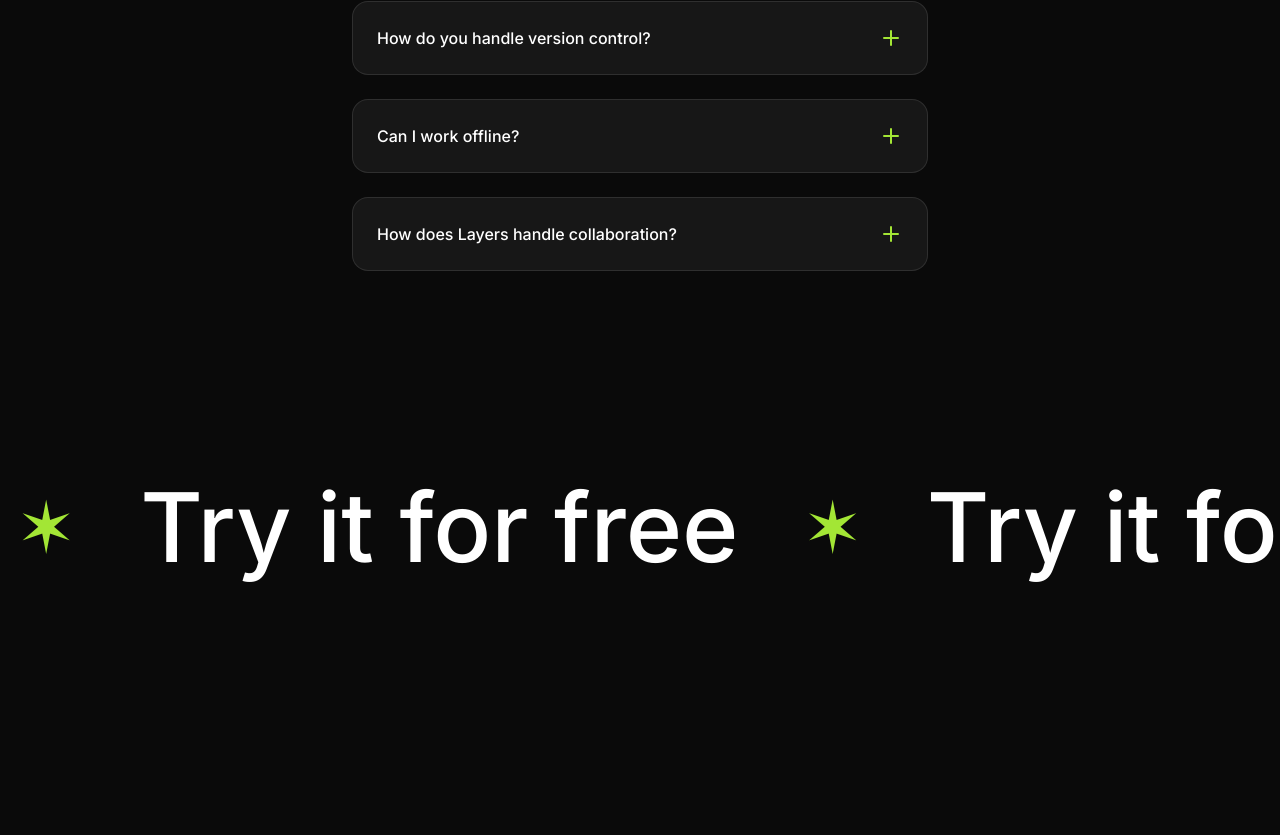
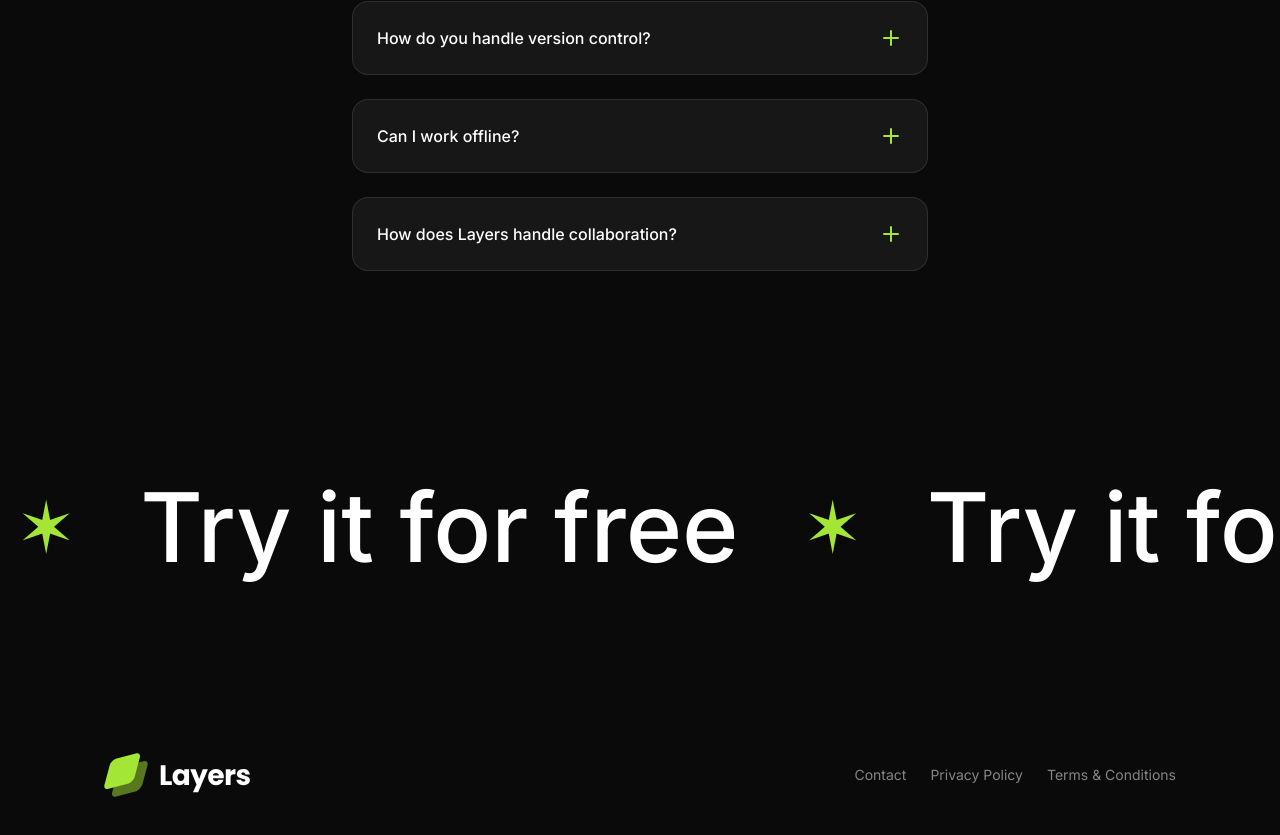
Before and after one commit to ervanervan/layers-landing-page, a Next.js app: page / in a window 1280 px wide. Shown: the part 4546-5381 px from the top of the page. Before the commit the page ends 5233 px from the top, so only its background shows below. Built offline with nearby package versions, Linux system fonts and the light colour scheme.

Commit message:
update: Footer section

```diff
--- a/src/app/page.tsx
+++ b/src/app/page.tsx
@@ -6,6 +6,7 @@
 import Integrations from "@/sections/Integrations";
 import Faqs from "@/sections/Faqs";
 import CallToAction from "@/sections/CallToAction";
+import Footer from "@/sections/Footer";
 
 export default function Home() {
   return (
@@ -18,6 +19,7 @@
       <Integrations />
       <Faqs />
       <CallToAction />
+      <Footer />
     </>
   );
 }
--- a/src/sections/Footer.tsx
+++ b/src/sections/Footer.tsx
@@ -1,9 +1,31 @@
+import Image from "next/image";
+import logoImage from "@/assets/images/logo.svg";
+
 const footerLinks = [
-    { href: "#", label: "Contact" },
-    { href: "#", label: "Privacy Policy" },
-    { href: "#", label: "Terms & Conditions" },
+  { href: "#", label: "Contact" },
+  { href: "#", label: "Privacy Policy" },
+  { href: "#", label: "Terms & Conditions" },
 ];
 
 export default function Footer() {
-    return <div>Footer</div>;
+  return (
+    <footer className="py-16">
+      <div className="container">
+        <div className="flex flex-col md:flex-row md:justify-between items-center gap-6">
+          <div>
+            <Image src={logoImage} alt="Layers logo" />
+          </div>
+          <div>
+            <nav className="flex gap-6">
+              {footerLinks.map((link) => (
+                <a href={link.href} className="text-sm text-white/50">
+                  {link.label}
+                </a>
+              ))}
+            </nav>
+          </div>
+        </div>
+      </div>
+    </footer>
+  );
 }
```
